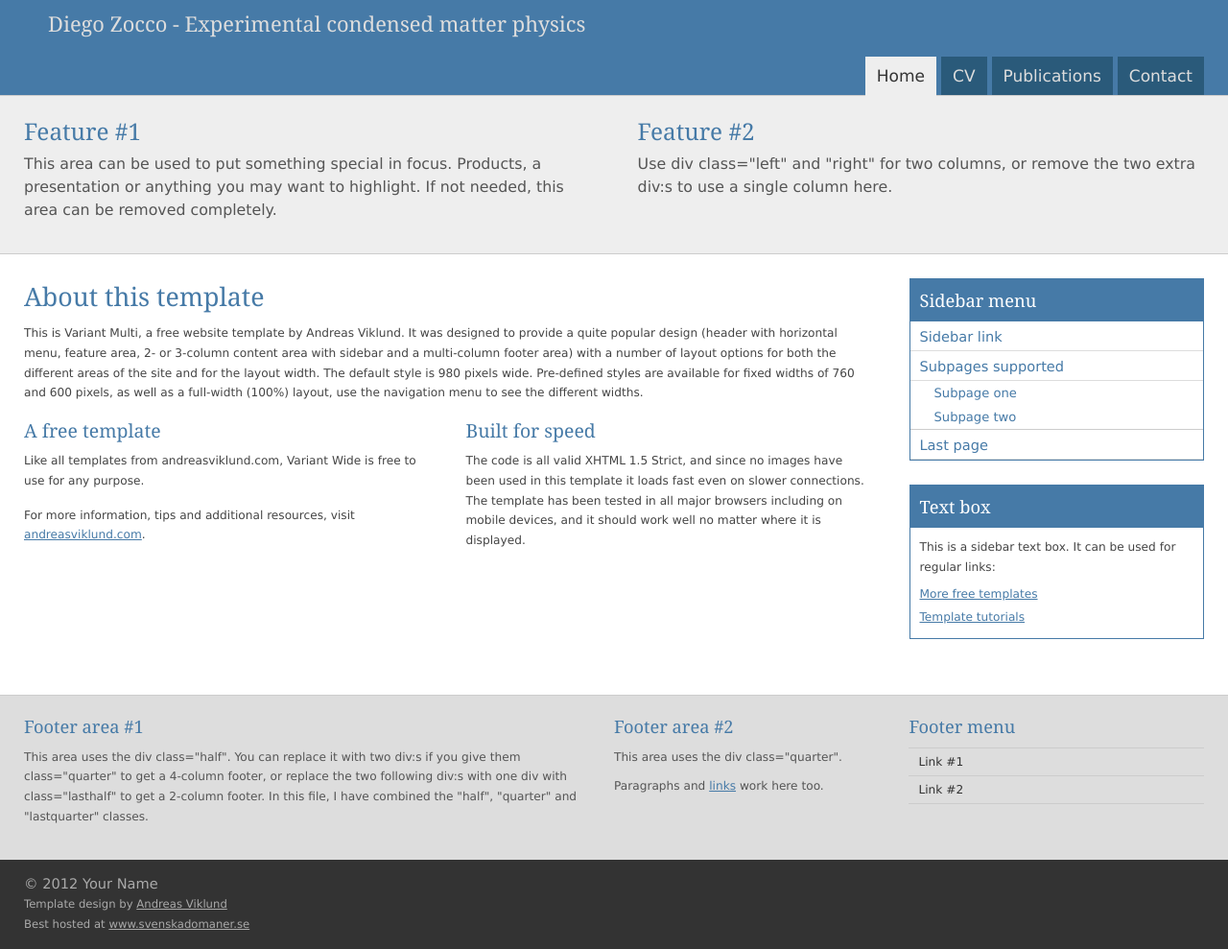
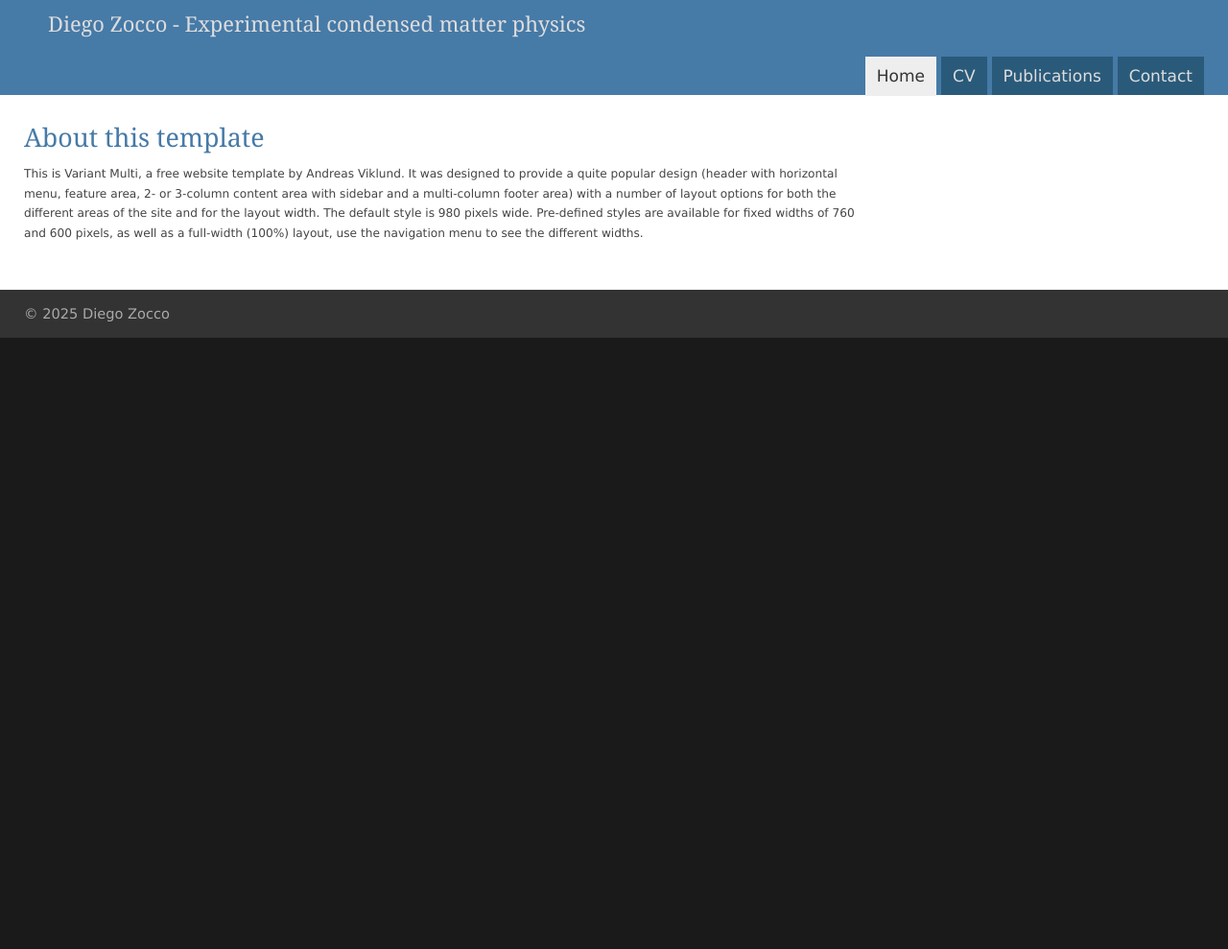
Before and after one commit to 3he4he/3he4he.github.io, a plain HTML site: page index.html in a window 1280 px wide. Shown: the whole page at 96% size. After the commit the page ends 800 px from the top, so only its background shows below. Drawn offline with Linux system fonts and the light colour scheme.

Commit message:
Update index.html

```diff
--- a/index.html
+++ b/index.html
@@ -24,7 +24,7 @@
 		</ul>
 	</div>
 
-	<div id="feature">
+	<!-- <div id="feature">
 		<div class="left">
 			<h2>Feature #1</h2>
 			<p>This area can be used to put something special in focus. Products, a presentation or anything you may want to highlight. If not needed, this area can be removed completely.</p>
@@ -35,12 +35,12 @@
 			<p>Use div class="left" and "right" for two columns, or remove the two extra div:s to use a single column here.</p>
 		</div>
 		<div class="clear">&nbsp;</div>
-	</div>
+	</div>-->
 
 	<div id="main">
-		<div id="sidebar">
+		<!-- <div id="sidebar">
 			<div class="sidebarbox">
-               <h2>Sidebar menu</h2>
+               		<h2>Sidebar menu</h2>
 				<ul class="sidemenu">
 					<li><a href="index.html">Sidebar link</a></li>
 					<li><a href="#">Subpages supported</a>
@@ -60,13 +60,13 @@
 					<li><a href="https://andreasviklund.com/tag/tutorials/">Template tutorials</a></li>
 				</ul>
 			</div>
-		</div>
+		</div>-->
 
 		<div id="content">
 			<h2>About this template</h2>
 			<p>This is Variant Multi, a free website template by Andreas Viklund. It was designed to provide a quite popular design (header with horizontal menu, feature area, 2- or 3-column content area with sidebar and a multi-column footer area) with a number of layout options for both the different areas of the site and for the layout width. The default style is 980 pixels wide. Pre-defined styles are available for fixed widths of 760 and 600 pixels, as well as a full-width (100%) layout, use the navigation menu to see the different widths.</p>
 
-			<div class="left">
+			<!-- <div class="left">
 				<h3>A free template</h3>
 				<p>Like all templates from andreasviklund.com, Variant Wide is free to use for any purpose.</p>
 				<p>For more information, tips and additional resources, visit <a href="https://andreasviklund.com/">andreasviklund.com</a>.</p>
@@ -75,39 +75,16 @@
 			<div class="right">
 				<h3>Built for speed</h3>
                 <p>The code is all valid XHTML 1.5 Strict, and since no images have been used in this template it loads fast even on slower connections. The template has been tested in all major browsers including on mobile devices, and it should work well no matter where it is displayed.</p>
-			</div>
+			</div>-->
 			<div class="clear">&nbsp;</div>
 		</div>
 		<div class="clear">&nbsp;</div>
 	</div>
 
-	<div id="footer">
-		<div id="footersections">
-			<div class="half">
-				<h2>Footer area #1</h2>
-				<p>This area uses the div class="half". You can replace it with two div:s if you give them class="quarter" to get a 4-column footer, or replace the two following div:s with one div with class="lasthalf" to get a 2-column footer. In this file, I have combined the "half", "quarter" and "lastquarter" classes.</p>
-			</div>
-
-			<div class="quarter">
-				<h2>Footer area #2</h2>
-				<p>This area uses the div class="quarter".</p>
-				<p>Paragraphs and <a href="#">links</a> work here too.</p>
-			</div>
-
-			<div class="lastquarter">
-				<h2>Footer menu</h2>
-				<ul>
-					<li><a href="index.html">Link #1</a></li>
-					<li><a href="index.html">Link #2</a></li>
-				</ul>
-			</div>
-			<div class="clear">&nbsp;</div>
-		</div>
-	</div>
 
 	<div id="credits">
-		<p>&copy; 2012 Your Name<br />
-		<span class="small">Template design by <a href="https://andreasviklund.com/">Andreas Viklund</a><br />Best hosted at <a href="https://www.svenskadomaner.se/?ref=mall&amp;ling=en" title="Svenska Domäner AB">www.svenskadomaner.se</a></span></p>
+		<p>&copy; 2025 Diego Zocco<br />
+		<!-- <span class="small">Template design by <a href="https://andreasviklund.com/">Andreas Viklund</a><br />Best hosted at <a href="https://www.svenskadomaner.se/?ref=mall&amp;ling=en" title="Svenska Domäner AB">www.svenskadomaner.se</a></span></p>-->
 	</div>
 </div>
 </body>
```
